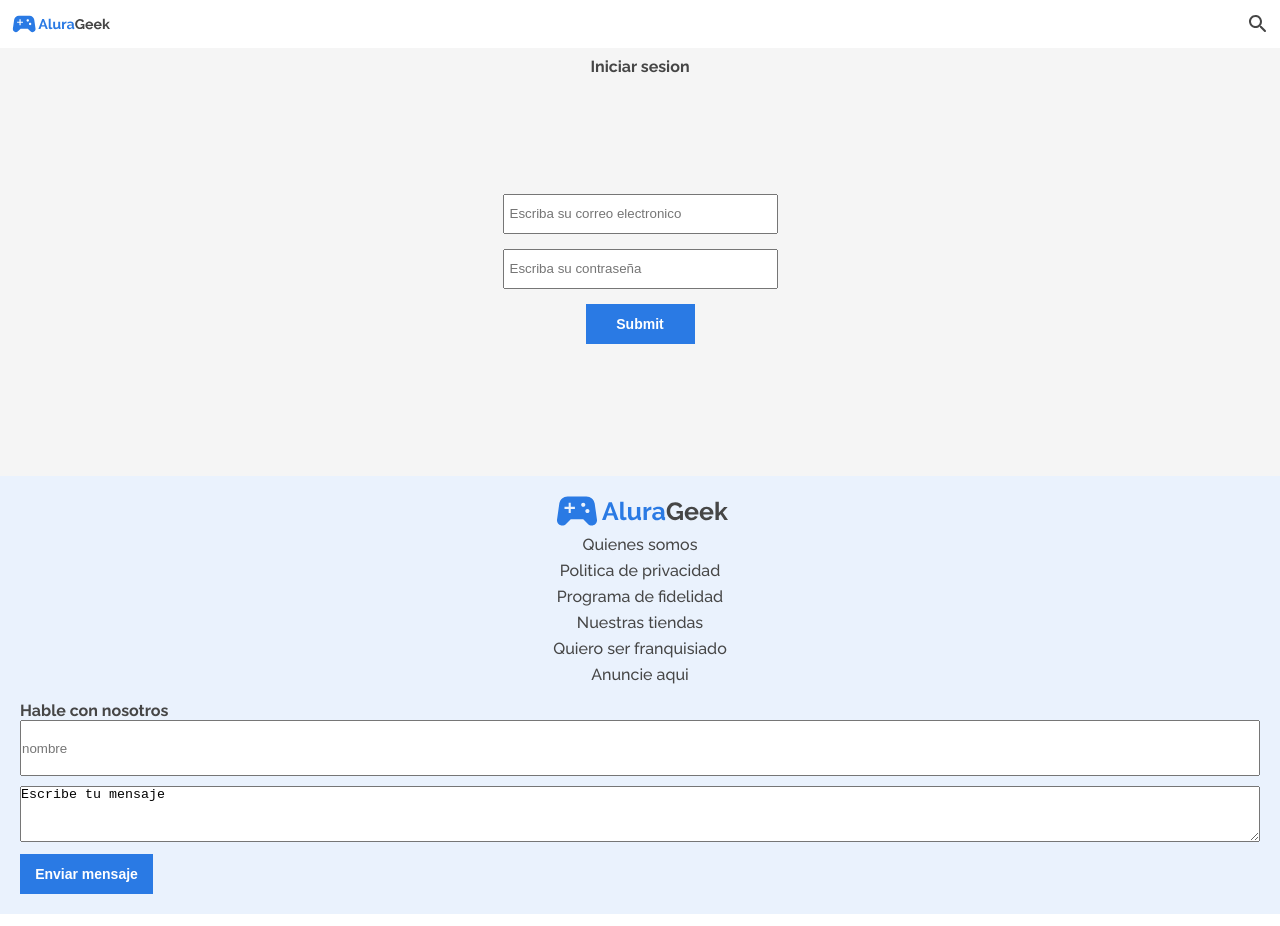
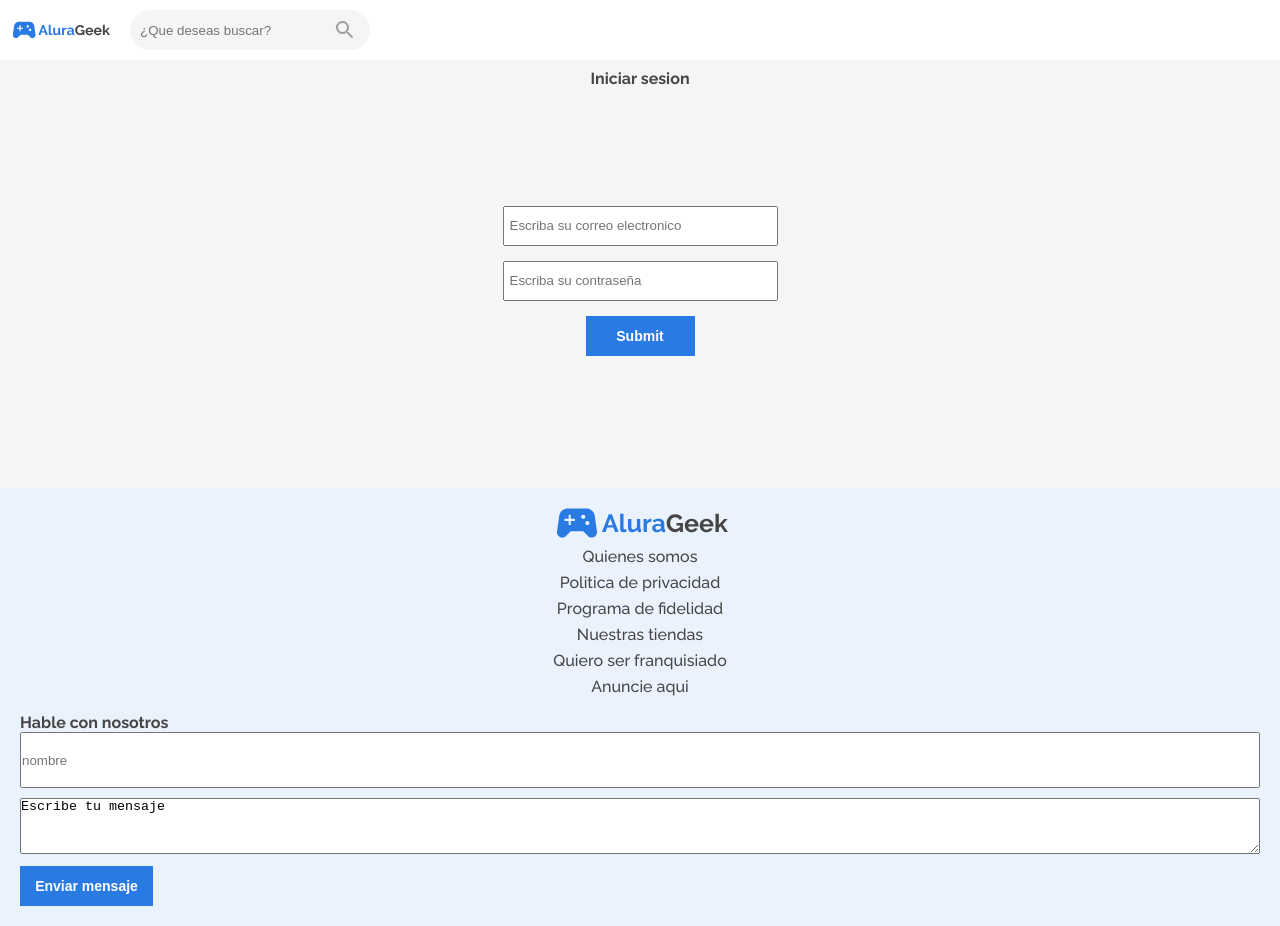
Before and after one commit to Leonardo291024/aluraGeek, a plain HTML site: page logIn.html in a window 1280 px wide. Drawn offline with Linux system fonts and the light colour scheme.

Commit message:
header en la version tablet lista

```diff
--- a/logIn.html
+++ b/logIn.html
@@ -11,7 +11,13 @@
 <body>
     <header>
         <img src="./logos/logoAluraGeek.svg" alt="">
-        <img src="./logos/icono-buscador.svg" alt="">
+        <img src="./logos/icono-buscador.svg" alt="" class="icon-buscador">
+        <div class="container__login-tablet container__login-desktop">
+            <div class="container__buscador">
+                <input type="text" placeholder="¿Que deseas buscar?">
+                <button></button>
+            </div>
+        </div>
     </header>
 
     <main>
--- a/styles/logIn-mobile.css
+++ b/styles/logIn-mobile.css
@@ -14,6 +14,10 @@ header{
     padding: 10px 10px;
     display: flex;
     justify-content: space-between;
+}
+
+.container__login-tablet{
+    display: none;
 }
 
 /*ESTILOS DEL MAIN*/
--- a/styles/logIn-tablet.css
+++ b/styles/logIn-tablet.css
@@ -0,0 +1,38 @@
+header{
+    justify-content: flex-start;
+}
+
+.icon-buscador{
+    display: none;
+}
+
+.container__login-tablet{
+    display: flex;
+    justify-content: center;
+    align-items: center;
+}
+
+.container__buscador{
+    display: flex;
+}
+
+.container__login-tablet input{
+    width: 190px;
+    height: 40px;
+    padding: 10px 10px;
+    border-radius: 20px 0 0 20px;
+    margin-left: 20px;
+    border:none;
+    background-color: #F5F5F5;
+}
+
+.container__login-tablet button{
+    width: 50px;
+    height: 40px;
+    border: none;
+    border-radius: 0 20px 20px 0;
+    background-image: url(/logos/icone-buscador-tablet.svg);
+    background-repeat: no-repeat;
+    background-position: center;
+    background-color: #F5F5F5;
+}
```
